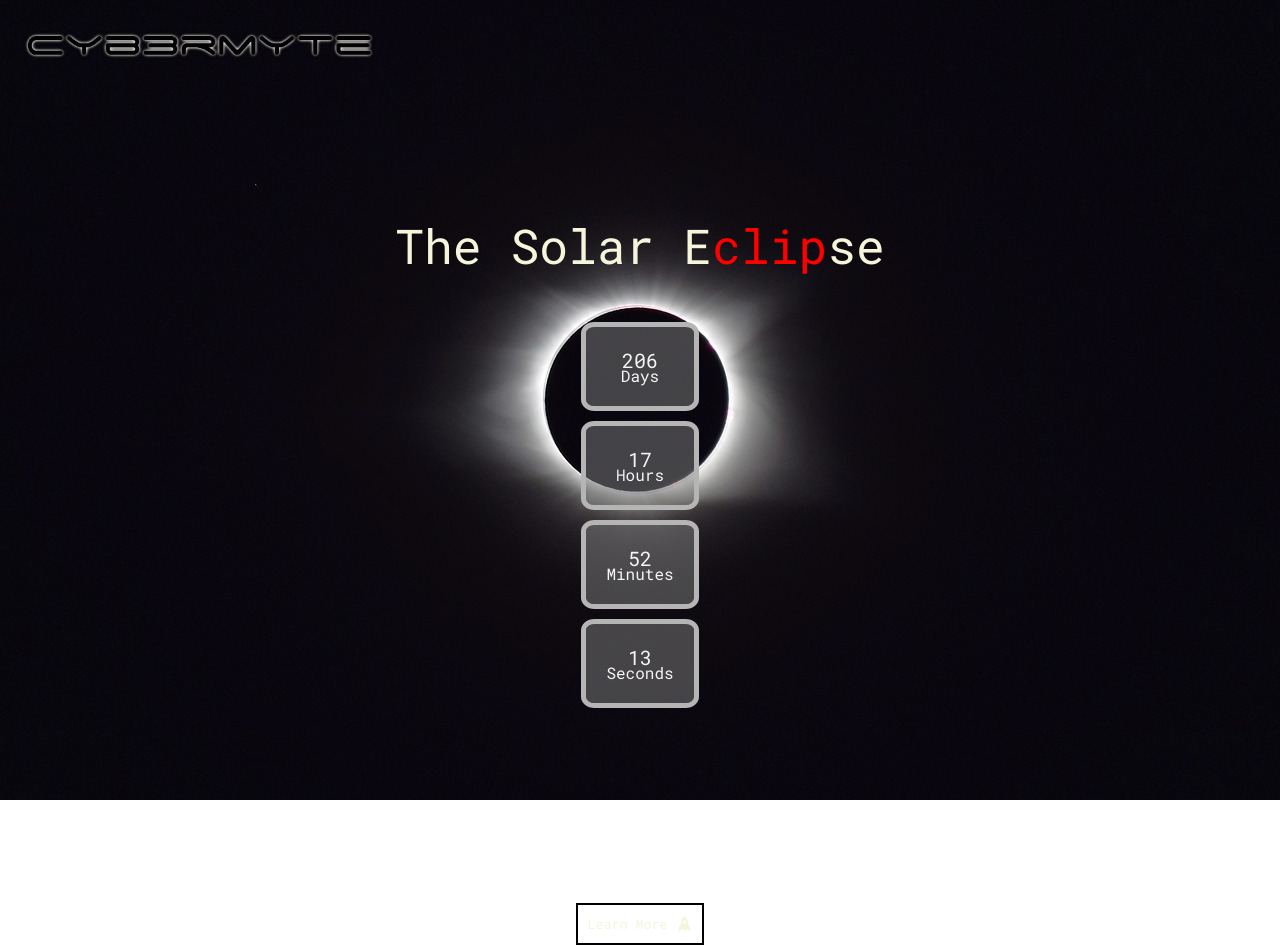
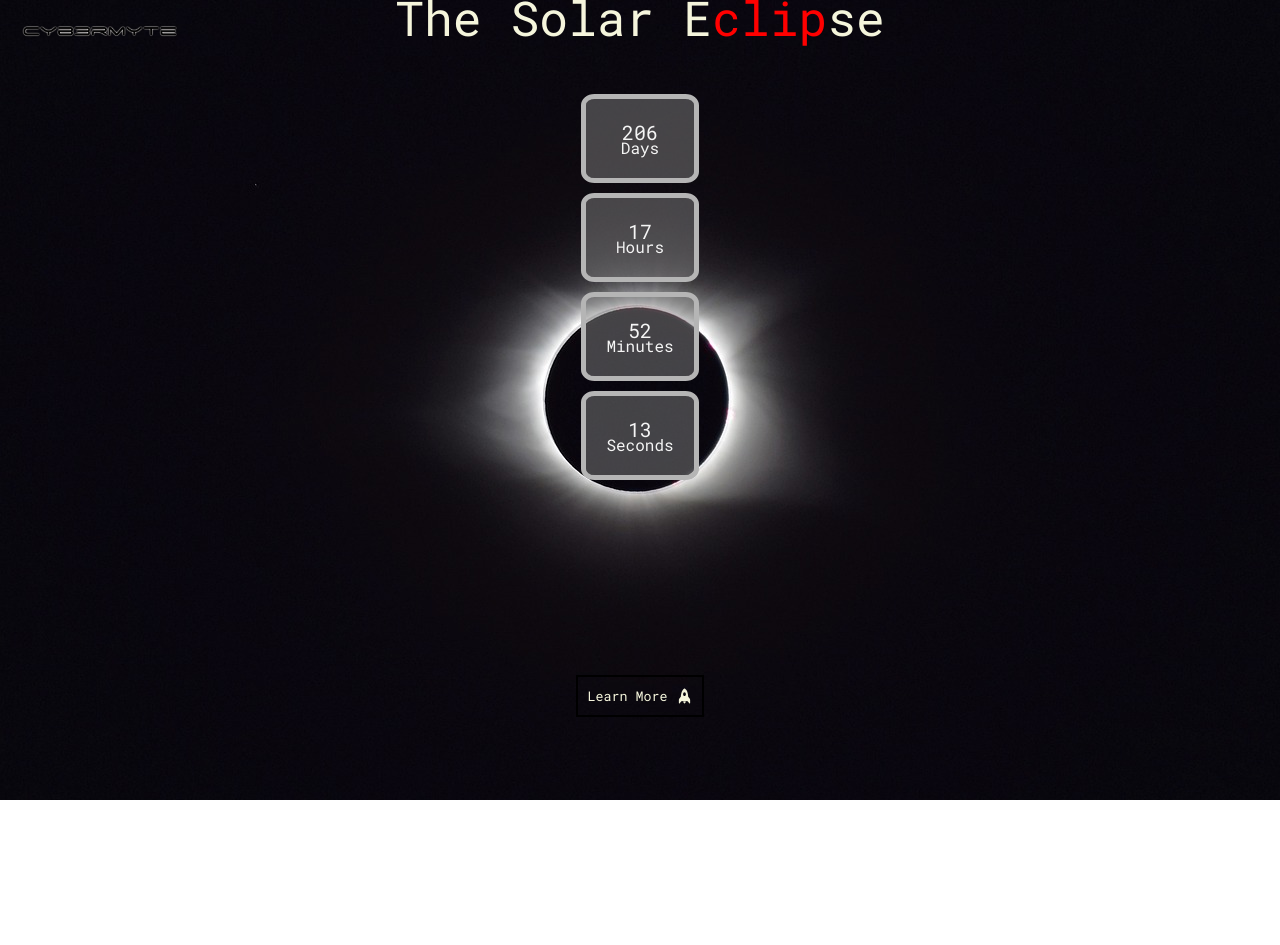
Before and after one commit to Phaedra13/SolarEclipseCountdown, a plain HTML site: page index.html in a window 1280 px wide. After the commit the page ends 800 px from the top, so only its background shows below. Drawn offline with Linux system fonts and the light colour scheme.

Commit message:
Update style.css

```diff
--- a/style.css
+++ b/style.css
@@ -115,6 +115,8 @@
     .title{
         font-size: 3rem ;
         margin-bottom: 50px;
+        margin-top: -200px;
     }
-
-}
+    .logo{
+        width: 200px;
+    }
```
